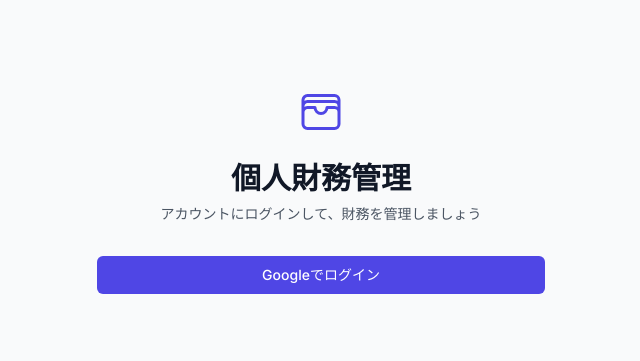
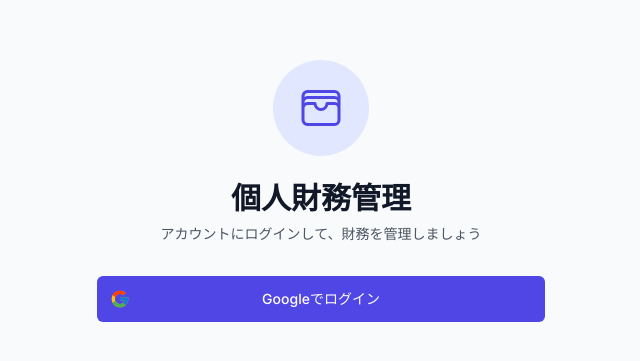
Before and after one commit to hrk-pass/personal-finance-manager, a Next.js app: page /auth in a window 1280 px wide. Shown: the part 209-570 px from the top of the page, without its empty margins (319-959 px from the left). Built offline with nearby package versions, Linux system fonts and the light colour scheme; no server answers.

Commit message:
Improve auth page styling

```diff
--- a/src/app/auth/page.tsx
+++ b/src/app/auth/page.tsx
@@ -27,11 +27,11 @@
   };
 
   return (
-    <div className="min-h-screen flex items-center justify-center bg-gray-50 py-12 px-4 sm:px-6 lg:px-8">
+    <div className="min-h-screen flex flex-col items-center justify-center bg-gray-50 py-12 px-4 sm:px-6 lg:px-8">
       <div className="max-w-md w-full space-y-8">
         <div>
-          <div className="mx-auto h-12 w-12 text-indigo-600">
-            <WalletIcon />
+          <div className="mx-auto h-24 w-24 flex items-center justify-center rounded-full bg-indigo-100">
+            <WalletIcon className="h-12 w-12 text-indigo-600" />
           </div>
           <h2 className="mt-6 text-center text-3xl font-extrabold text-gray-900">
             個人財務管理
@@ -40,12 +40,19 @@
             アカウントにログインして、財務を管理しましょう
           </p>
         </div>
-        <div className="mt-8 space-y-6">
+        <div className="mt-8">
           <button
-            type="button"
             onClick={handleGoogleSignIn}
-            className="group relative w-full flex justify-center py-2 px-4 border border-transparent text-sm font-medium rounded-md text-white bg-indigo-600 hover:bg-indigo-700 focus:outline-none focus:ring-2 focus:ring-offset-2 focus:ring-indigo-500"
+            className="group relative w-full flex justify-center py-3 px-4 border border-transparent text-sm font-medium rounded-md text-white bg-indigo-600 hover:bg-indigo-700 focus:outline-none focus:ring-2 focus:ring-offset-2 focus:ring-indigo-500"
           >
+            <span className="absolute left-0 inset-y-0 flex items-center pl-3">
+              <svg className="h-5 w-5 text-indigo-500 group-hover:text-indigo-400" xmlns="http://www.w3.org/2000/svg" viewBox="0 0 48 48">
+                <path fill="#FFC107" d="M43.611,20.083H42V20H24v8h11.303c-1.649,4.657-6.08,8-11.303,8c-6.627,0-12-5.373-12-12c0-6.627,5.373-12,12-12c3.059,0,5.842,1.154,7.961,3.039l5.657-5.657C34.046,6.053,29.268,4,24,4C12.955,4,4,12.955,4,24c0,11.045,8.955,20,20,20c11.045,0,20-8.955,20-20C44,22.659,43.862,21.35,43.611,20.083z"/>
+                <path fill="#FF3D00" d="M6.306,14.691l6.571,4.819C14.655,15.108,18.961,12,24,12c3.059,0,5.842,1.154,7.961,3.039l5.657-5.657C34.046,6.053,29.268,4,24,4C16.318,4,9.656,8.337,6.306,14.691z"/>
+                <path fill="#4CAF50" d="M24,44c5.166,0,9.86-1.977,13.409-5.192l-6.19-5.238C29.211,35.091,26.715,36,24,36c-5.202,0-9.619-3.317-11.283-7.946l-6.522,5.025C9.505,39.556,16.227,44,24,44z"/>
+                <path fill="#1976D2" d="M43.611,20.083H42V20H24v8h11.303c-0.792,2.237-2.231,4.166-4.087,5.571c0.001-0.001,0.002-0.001,0.003-0.002l6.19,5.238C36.971,39.205,44,34,44,24C44,22.659,43.862,21.35,43.611,20.083z"/>
+              </svg>
+            </span>
             Googleでログイン
           </button>
         </div>
```
